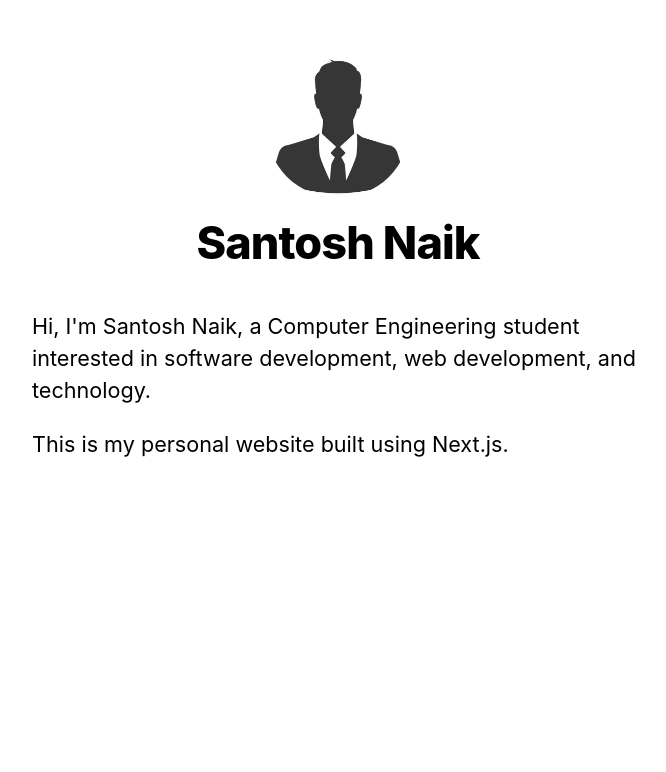
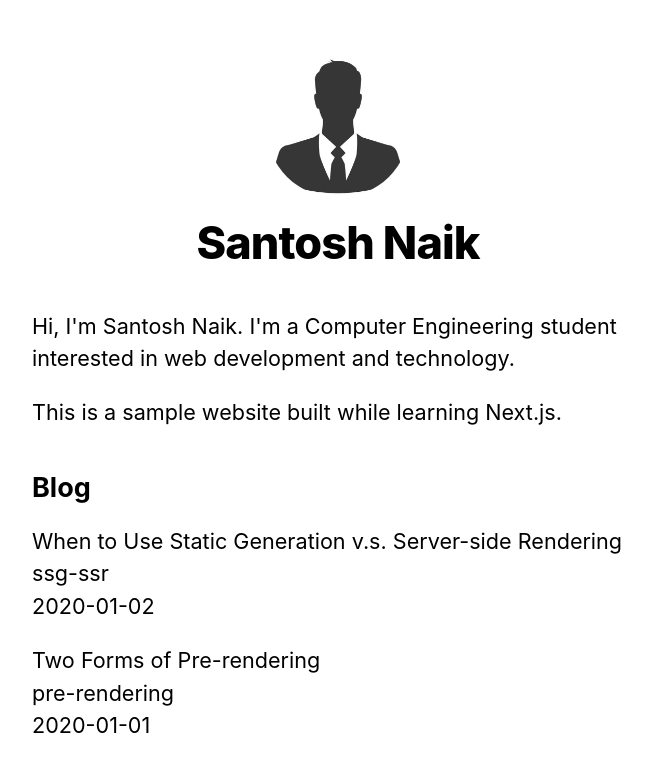
Before and after one commit to santosh-0809/Next.js-Blog-demo, a Next.js app: page / in a window 1280 px wide. Shown: the top 772 px of the page, without its empty margins (302-968 px from the left). Built offline with nearby package versions, Linux system fonts and the light colour scheme.

Commit message:
implemented getStaticProps

```diff
--- a/lib/posts.js
+++ b/lib/posts.js
@@ -5,28 +5,22 @@ import matter from 'gray-matter';
 const postsDirectory = path.join(process.cwd(), 'posts');
 
 export function getSortedPostsData() {
-  // Get file names under /posts
   const fileNames = fs.readdirSync(postsDirectory);
 
   const allPostsData = fileNames.map((fileName) => {
-    // Remove ".md" from file name to get id
     const id = fileName.replace(/\.md$/, '');
 
-    // Read markdown file as string
     const fullPath = path.join(postsDirectory, fileName);
     const fileContents = fs.readFileSync(fullPath, 'utf8');
 
-    // Use gray-matter to parse the post metadata section
     const matterResult = matter(fileContents);
 
-    // Combine the data with the id
     return {
       id,
       ...matterResult.data,
     };
   });
 
-  // Sort posts by date
   return allPostsData.sort((a, b) => {
     if (a.date < b.date) {
       return 1;
--- a/pages/index.js
+++ b/pages/index.js
@@ -1,8 +1,19 @@
 import Head from 'next/head';
 import Layout, { siteTitle } from '../components/layout';
 import utilStyles from '../styles/utils.module.css';
+import { getSortedPostsData } from '../lib/posts';
 
-export default function Home() {
+export async function getStaticProps() {
+  const allPostsData = getSortedPostsData();
+
+  return {
+    props: {
+      allPostsData,
+    },
+  };
+}
+
+export default function Home({ allPostsData }) {
   return (
     <Layout home>
       <Head>
@@ -11,13 +22,29 @@ export default function Home() {
 
       <section className={utilStyles.headingMd}>
         <p>
-          Hi, I'm Santosh Naik, a Computer Engineering student interested in
-          software development, web development, and technology.
+          Hi, I'm Santosh Naik. I'm a Computer Engineering student
+          interested in web development and technology.
         </p>
 
         <p>
-          This is my personal website built using Next.js.
+          This is a sample website built while learning Next.js.
         </p>
+      </section>
+
+      <section className={`${utilStyles.headingMd} ${utilStyles.padding1px}`}>
+        <h2 className={utilStyles.headingLg}>Blog</h2>
+
+        <ul className={utilStyles.list}>
+          {allPostsData.map(({ id, date, title }) => (
+            <li className={utilStyles.listItem} key={id}>
+              {title}
+              <br />
+              {id}
+              <br />
+              {date}
+            </li>
+          ))}
+        </ul>
       </section>
     </Layout>
   );
```
